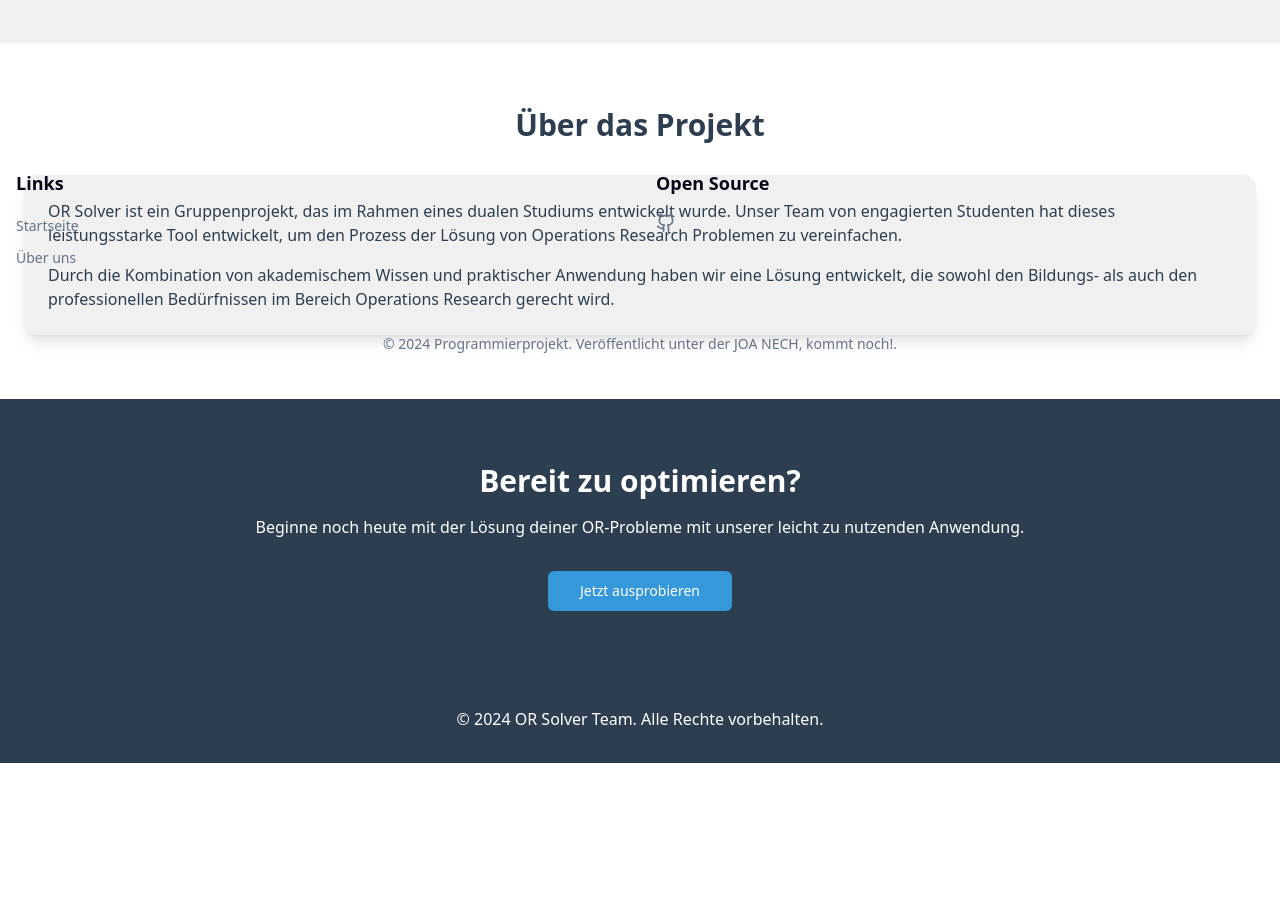
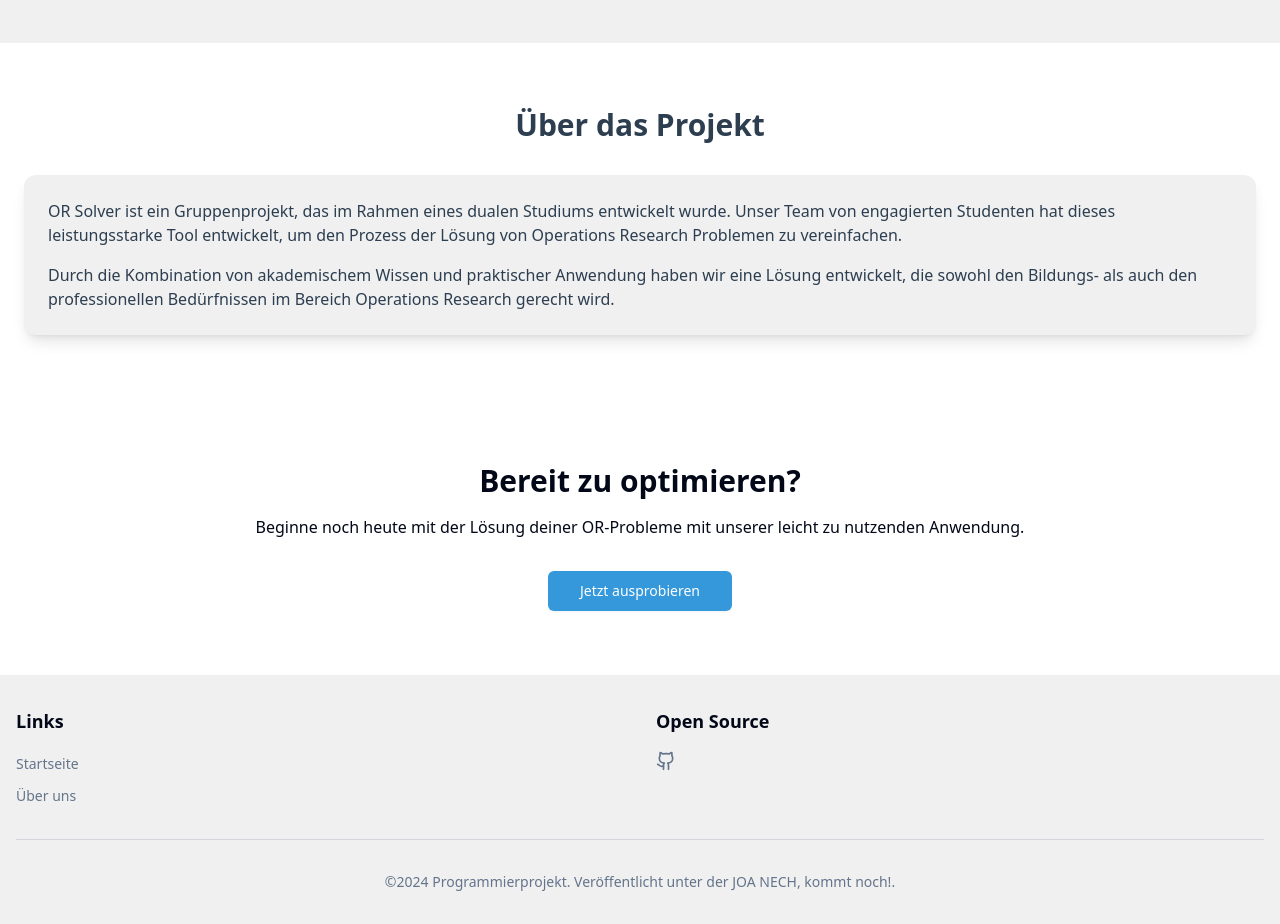
Before and after one commit to mst2k/programmierprojekt, a React (Vite) app in the folder frontend/: page /#/ in a window 1280 px wide. Shown: the part 720-1644 px from the top of the page. Before the commit the page ends 1483 px from the top, so only its background shows below. Built offline with nearby package versions, Linux system fonts and the light colour scheme.

Commit message:
fix: footer, design update

```diff
--- a/frontend/src/components/pages/WelcomePage.tsx
+++ b/frontend/src/components/pages/WelcomePage.tsx
@@ -17,7 +17,7 @@ function WelcomePage() {
     }
 
     return (
-        <div className="flex flex-col h-screen w-screen bg-[#f0f0f0]">
+        <div className="flex flex-col min-h-screen w-screen bg-[#f0f0f0]">
             <main className="flex-grow">
                 <section className="container mx-auto px-6 py-16 text-center">
                     <h1 className="text-5xl font-bold mb-4 text-[#2c3e50]">{t("welcomePage.solveProb")}</h1>
@@ -64,7 +64,7 @@ function WelcomePage() {
                         </Card>
                     </div>
                 </section>
-                <section id="contact" className="bg-[#2c3e50] text-white py-16">
+                <section id="contact" className="py-16 bg-white">
                     <div className="container mx-auto px-6 text-center">
                         <h2 className="text-3xl font-bold mb-4">{t('welcomePage.optimize')}</h2>
                         <p className="mb-8">{t('welcomePage.startSolv')}</p>
@@ -74,11 +74,6 @@ function WelcomePage() {
                     </div>
                 </section>
             </main>
-            <footer className="bg-[#2c3e50] text-white py-8">
-                <div className="container mx-auto px-6 text-center">
-                    <p>&copy; {t('welcomePage.ORTeamRights')}</p>
-                </div>
-            </footer>
         </div>
 
     )
--- a/frontend/src/components/ui/general/footer.tsx
+++ b/frontend/src/components/ui/general/footer.tsx
@@ -3,7 +3,7 @@ import { Github } from "lucide-react"
 
 export default function Footer() {
     return (
-        <footer className="bg-muted py-8 mt-auto">
+        <footer className="bg-[#f0f0f0] py-8 mt-auto ">
             <div className="container mx-auto px-4">
                 <div className="grid grid-cols-1 md:grid-cols-2 gap-8">
                     <div className="space-y-4">
@@ -32,8 +32,8 @@ export default function Footer() {
                     </div>
                 </div>
                 <div className="mt-8 pt-8 border-t border-muted-foreground/20">
-                    <p className="text-center text-sm text-muted-foreground">
-                        © {new Date().getFullYear()} Programmierprojekt. Veröffentlicht unter der JOA NECH, kommt noch!.
+                    <p className="text-center text-sm text-muted-foreground"> &copy;
+                         {new Date().getFullYear()} Programmierprojekt. Veröffentlicht unter der JOA NECH, kommt noch!.
                     </p>
                 </div>
             </div>
```
Also changed, not shown: frontend/src/App.tsx (line endings or trailing spaces).
